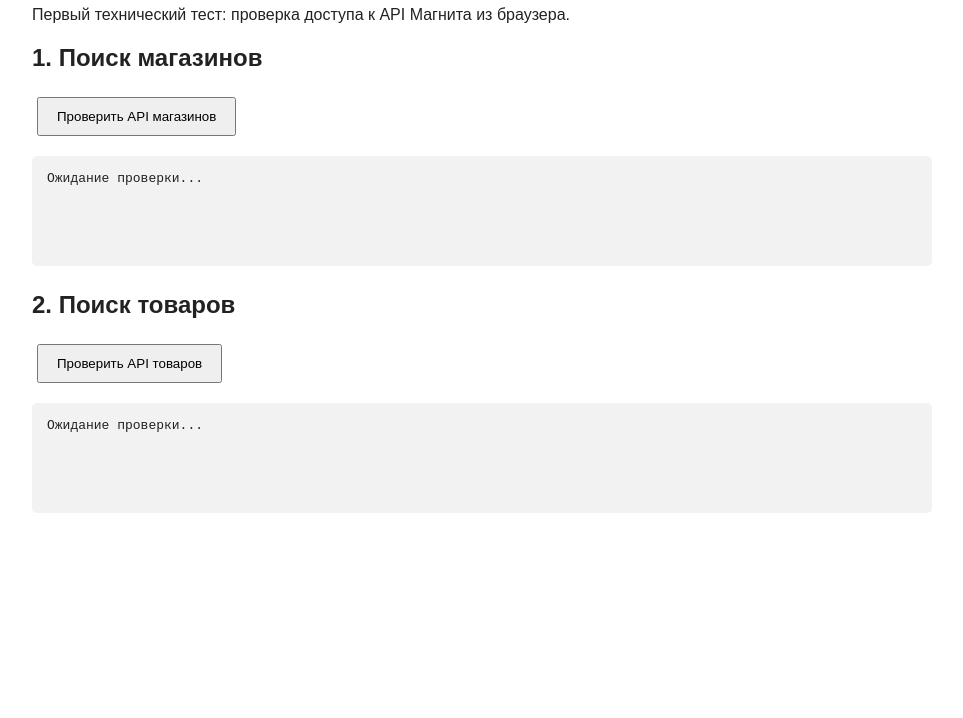
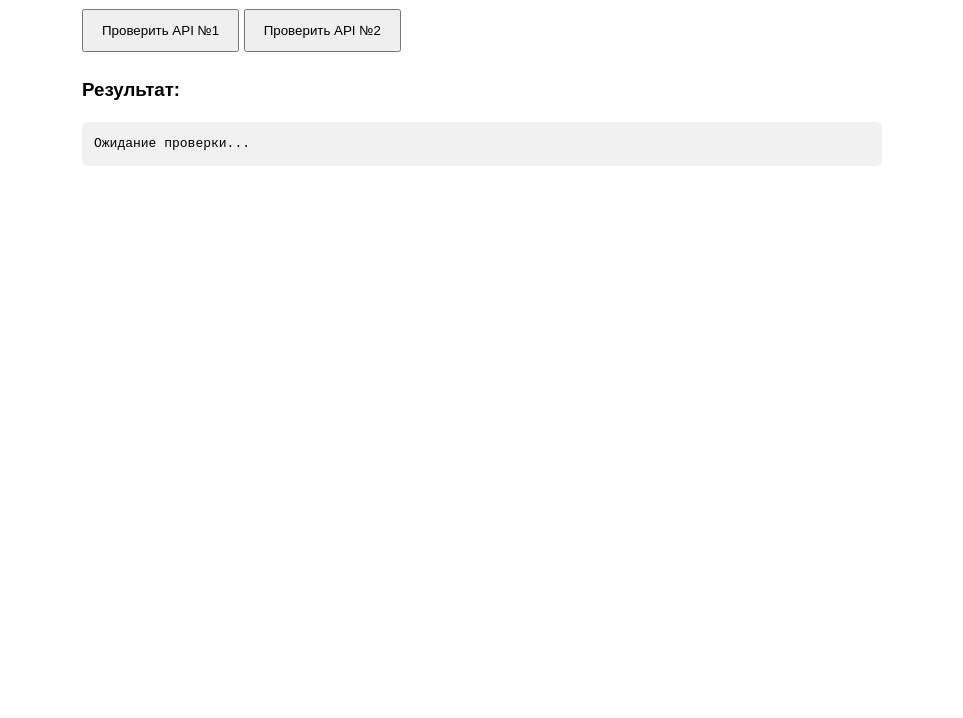
Before and after one commit to hectepob/magnit_parser, a plain HTML site: page index.html in a window 1280 px wide. Shown: the part 82-800 px from the top of the page, without its empty margins (158-1121 px from the left). Drawn offline with Linux system fonts and the light colour scheme.

Commit message:
Update index.html

```diff
--- a/index.html
+++ b/index.html
@@ -1,126 +1,72 @@
-
 
 <!DOCTYPE html>
 <html lang="ru">
 <head>
   <meta charset="UTF-8">
-    <meta name="viewport" content="width=device-width, initial-scale=1.0">
-    <title>Magnit Parser — API Test</title>
-
+  <meta name="viewport" content="width=device-width, initial-scale=1">
+  <title>Проверка API Магнита</title>
   <style>
     body {
       font-family: Arial, sans-serif;
-            max-width: 900px;
+      max-width: 800px;
       margin: 30px auto;
-            padding: 0 20px;
-            color: #222;
+      padding: 0 15px;
+      line-height: 1.5;
     }
-
-        button {
-            padding: 10px 18px;
-            margin: 5px;
-            cursor: pointer;
-        }
-
     pre {
-            background: #f2f2f2;
-            padding: 15px;
       white-space: pre-wrap;
       overflow-wrap: anywhere;
-            border-radius: 5px;
-            min-height: 80px;
+      background: #f1f1f1;
+      padding: 12px;
+      border-radius: 6px;
     }
-
-        .result {
-            margin: 15px 0 25px;
+    button {
+      padding: 12px 18px;
+      margin: 5px 0;
     }
   </style>
 </head>
+<body>
+  <h2>Проверка API Магнита</h2>
 
-<body>
-
-    <h1>Magnit Parser — проверка API</h1>
-
-    <p>
-        Первый технический тест: проверка доступа
-        к API Магнита из браузера.
-    </p>
-
-    <h2>1. Поиск магазинов</h2>
-
-    <button onclick="testStores()">
-        Проверить API магазинов
+  <button onclick="checkApi('https://magnit.ru/webgate/v1/stores-facade/search/detail')">
+    Проверить API №1
   </button>
 
-    <div class="result">
-        <pre id="storesResult">Ожидание проверки...</pre>
-    </div>
-
-    <h2>2. Поиск товаров</h2>
-
-    <button onclick="testGoods()">
-        Проверить API товаров
+  <button onclick="checkApi('https://web-gateway.middle-api.magnit.ru/v2/goods/search')">
+    Проверить API №2
   </button>
 
-    <div class="result">
-        <pre id="goodsResult">Ожидание проверки...</pre>
-    </div>
+  <h3>Результат:</h3>
+  <pre id="result">Ожидание проверки...</pre>
 
   <script>
-        const API = {
-            stores: "https://magnit.ru/webgate/v1/stores-facade/search/detail",
-            goods: "https://web-gateway.middle-api.magnit.ru/v2/goods/search"
-        };
-
-        async function testAPI(url, elementId) {
-            const output = document.getElementById(elementId);
-
-            output.textContent = "Отправка запроса...";
+    async function checkApi(url) {
+      const result = document.getElementById("result");
+      result.textContent = "Отправка запроса:\n" + url;
 
       try {
         const response = await fetch(url, {
           method: "POST",
           mode: "cors",
           headers: {
-                        "Accept": "application/json",
             "Content-Type": "application/json"
           },
-                    body: JSON.stringify({})
+          body: "{}"
         });
 
-                const text = await response.text();
+        const body = await response.text();
 
-                let result;
-
-                try {
-                    result = JSON.parse(text);
-                } catch {
-                    result = text;
-                }
-
-                output.textContent =
+        result.textContent =
           "HTTP статус: " + response.status +
-                    "\n\nОтвет сервера:\n" +
-                    JSON.stringify(result, null, 2);
+          "\n\nОтвет сервера:\n" + body;
 
       } catch (error) {
-                output.textContent =
-                    "ОШИБКА ЗАПРОСА:\n" +
-                    error.name + ": " + error.message +
+        result.textContent =
+          "ОШИБКА ЗАПРОСА:\n" + error +
           "\n\nПодробности смотри в консоли браузера.";
-
-                console.error(error);
       }
     }
-
-        function testStores() {
-            testAPI(API.stores, "storesResult");
-        }
-
-        function testGoods() {
-            testAPI(API.goods, "goodsResult");
-        }
   </script>
-
 </body>
 </html>
```
Lines whose indentation alone changed are shown as unchanged.
